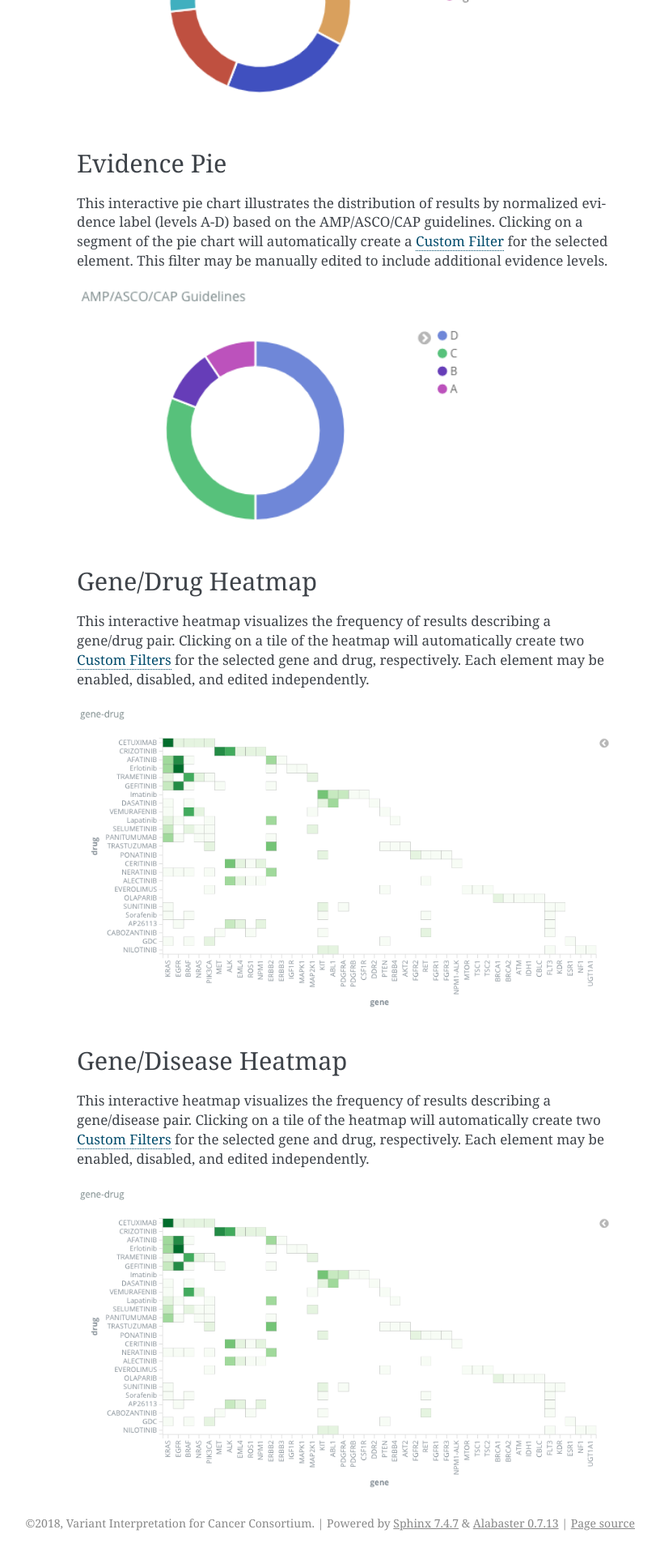
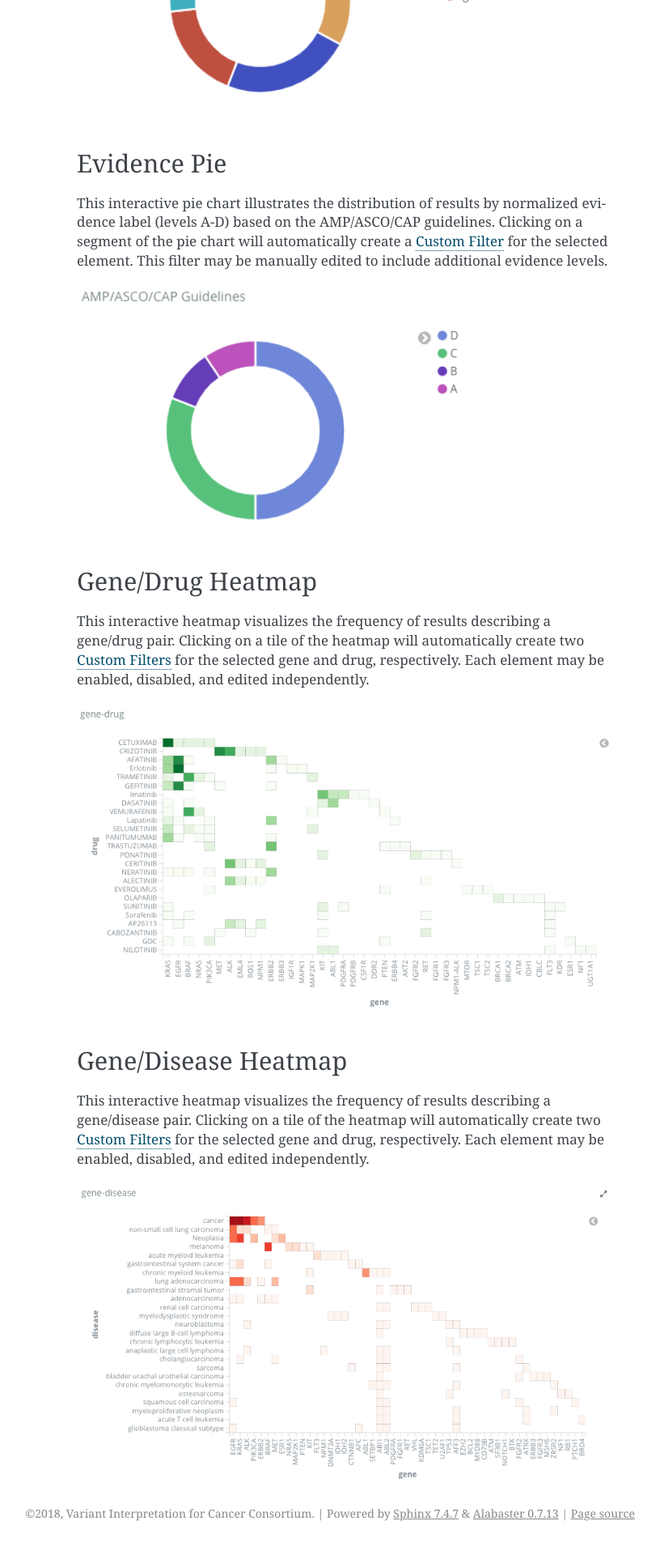
Before and after one commit to cancervariants/metakb, a Sphinx documentation site: the page built from docs/layout/interactive.rst, in a window 1280 px wide. Shown: the part 1583-3503 px from the top of the page at 81% size, without its empty margins (325-1141 px from the left). Built offline with Sphinx 7.4.7, drawn with Linux system fonts in a browser that asks for light colours.

Commit message:
update gene_disease image link

```diff
--- a/docs/layout/interactive.rst
+++ b/docs/layout/interactive.rst
@@ -71,5 +71,5 @@ pair. Clicking on a tile of the heatmap will automatically create two
 :ref:`Custom Filters<custom-filter>` for the selected gene and drug, respectively.
 Each element may be enabled, disabled, and edited independently.
 
-.. image:: /images/gene_drug_heatmap.png
+.. image:: /images/gene_disease_heatmap.png
     :width: 750px
```
